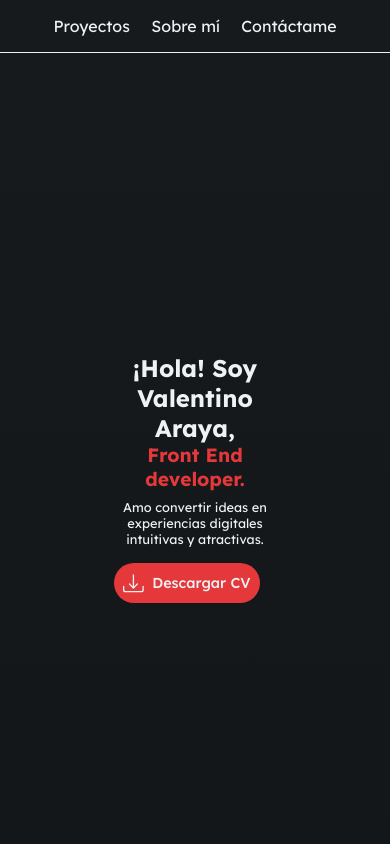
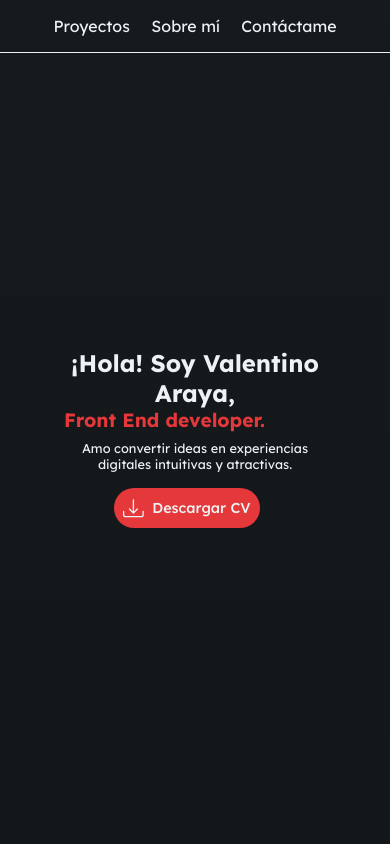
Before and after one commit to valentinoaraya/my-portfolio, a React (Vite) app: page / in a window 390 px wide. Shown: the top 844 px of the page. Built offline with nearby package versions, Linux system fonts and the light colour scheme.

Commit message:
Corrijo pequeños errores de estilos

```diff
--- a/src/components/Home/Home.css
+++ b/src/components/Home/Home.css
@@ -70,10 +70,6 @@
         width: 100%;
         margin-bottom: 2rem;
 
-        h2 {
-            align-self: flex-start;
-        }
-
         .buttonContainer {
             align-self: center;
         }
@@ -98,3 +94,16 @@
         font-size: .8rem;
     }
 }
+
+@media screen and (max-width: 585px) {
+
+    .divInfoContainer h2,
+    .principalTitle,
+    .mainP {
+        align-self: flex-start;
+    }
+
+    .mainPage {
+        margin: 0 2rem;
+    }
+}
```
